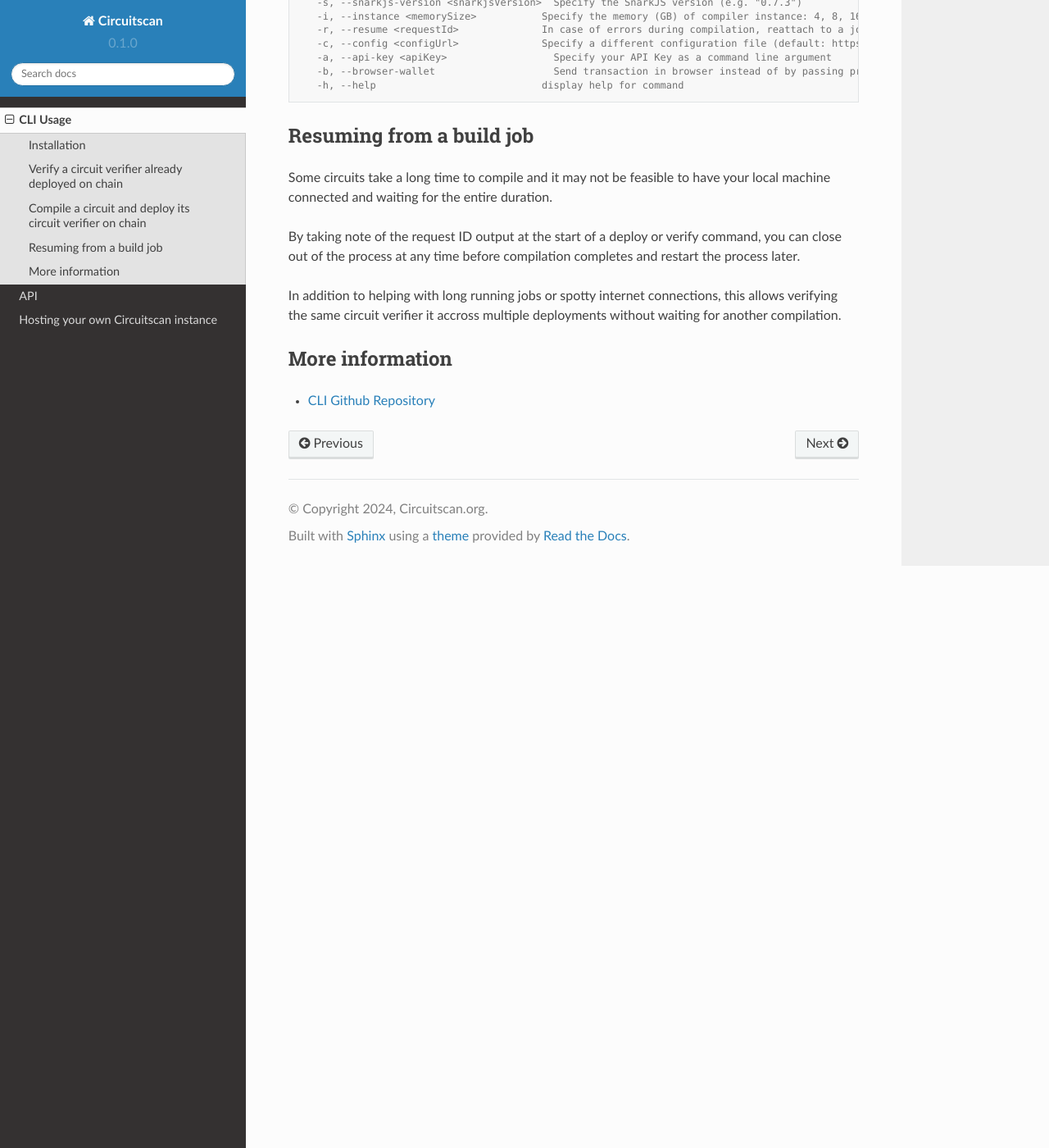
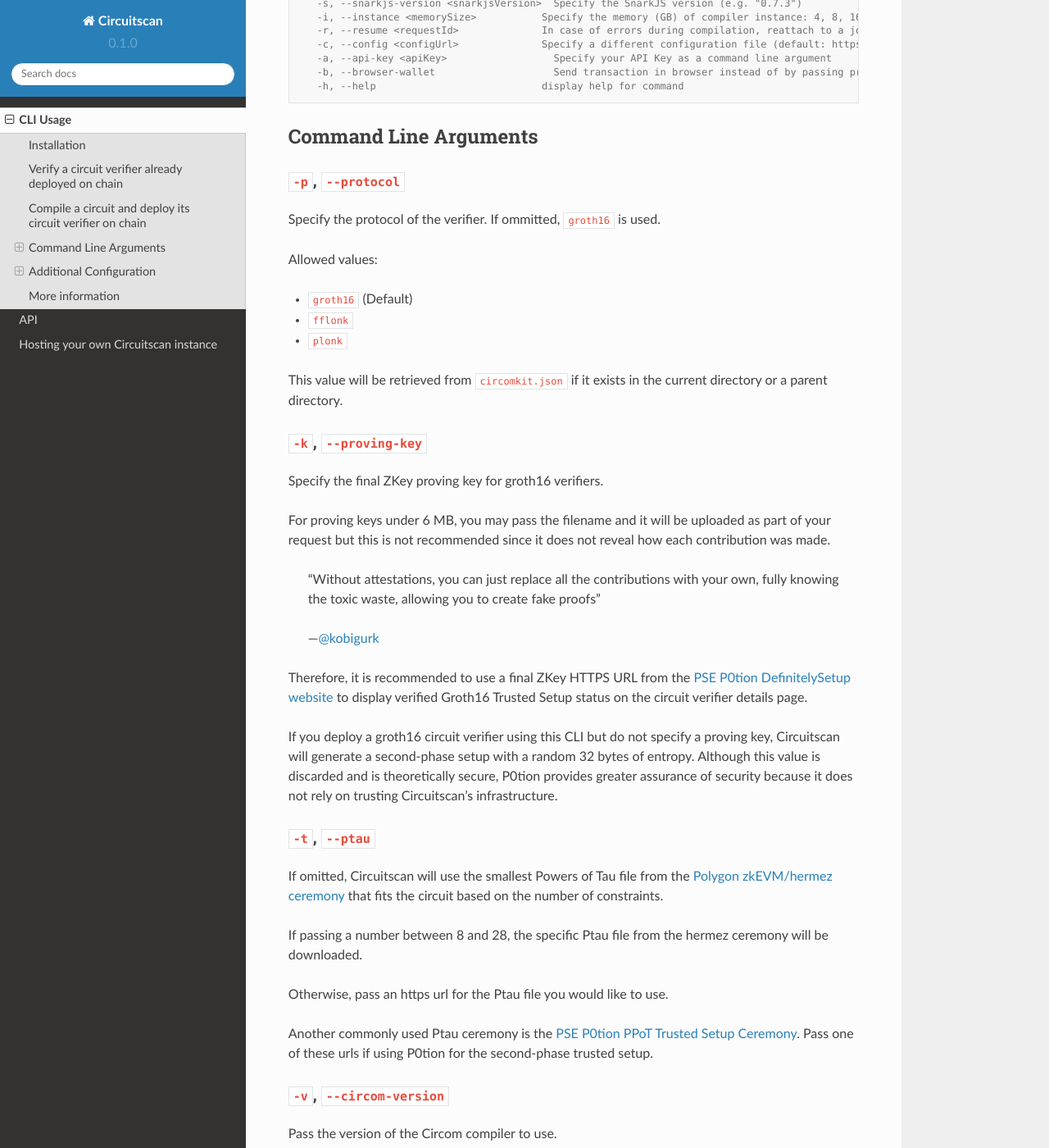
Before and after one commit to circuitscan/docs, a Sphinx documentation site: the page built from docs/source/usage.rst, in a window 1280 px wide and 1400 px high, scrolled down 1692 px. Shown: the whole window at 82% size. Built offline with Sphinx 7.4.7 and the Read the Docs theme 2.0.0, drawn with Linux system fonts in a browser that asks for light colours; some of the changed text lies outside the part shown.

Commit message:
Detailed explanation of cli arguments

```diff
--- a/docs/source/usage.rst
+++ b/docs/source/usage.rst
@@ -12,6 +12,8 @@
 
     $ npm install -g circuitscan
 
+Generate an API key by connecting your browser wallet at the `manage API key <https://circuitscan.org/manage-api-key>`_ page. No transactions are required and this is completely free to use.
+
 API Key can be specified any of the following ways in order of precedence:
 
 1. Command line argument ``-a`` or ``--api-key``
@@ -23,15 +25,14 @@
 
 A circuit verifier is verified on Circuitscan by submitting its original source code along with all the compilation options. On Circuitscan's servers, the source is compiled into its R1CS, the appropriate PTAU file is downloaded, the final ZKey is verified on Groth16 verifiers with a second-phase trusted setup, and finally the Solidity verifier source is compared against what is retrieved for the contract address from the block explorer.
 
-Specify a final ZKey HTTPS URL from the `PSE P0tion DefinitelySetup website <https://ceremony.pse.dev>`_ for verified Groth16 Trusted Setup status.
-
-By default, PTAU files are loaded from the zkEVM/Hermez trusted setup but you may specify other PTAU files like those used from `PSE P0tion PPoT Trusted Setup Ceremony <https://github.com/privacy-scaling-explorations/p0tion/blob/dev/packages/actions/src/helpers/constants.ts#L80>`_.
-
 Small differences in the Solidity sources are allowed:
 
 * Adding or removing newlines
 * The `errant hardhatc/console.sol include on PLONK verifiers <https://github.com/iden3/snarkjs/pull/464>`_ may be omitted
 * Contract name
+* *Coming Soon* ``pragma solidity`` version differences
+* *Coming Soon* Comment differences
+* *Coming Soon* Multi-verifiers a la Semaphore V4
 
 .. code-block:: console
 
@@ -79,8 +80,95 @@
       -b, --browser-wallet                    Send transaction in browser instead of by passing private key env var (overrides passed chainId)
       -h, --help                            display help for command
 
-Resuming from a build job
--------------------------
+Command Line Arguments
+----------------------
+
+``-p``, ``--protocol``
+^^^^^^^^^^^^^^^^^^^^^^
+
+Specify the protocol of the verifier. If ommitted, ``groth16`` is used.
+
+Allowed values:
+
+* ``groth16`` (Default)
+* ``fflonk``
+* ``plonk``
+
+This value will be retrieved from ``circomkit.json`` if it exists in the current directory or a parent directory.
+
+``-k``, ``--proving-key``
+^^^^^^^^^^^^^^^^^^^^^^^^^
+
+Specify the final ZKey proving key for groth16 verifiers.
+
+For proving keys under 6 MB, you may pass the filename and it will be uploaded as part of your request but this is not recommended since it does not reveal how each contribution was made.
+
+    "Without attestations, you can just replace all the contributions with your own, fully knowing the toxic waste, allowing you to create fake proofs"
+
+    -- `@kobigurk <https://x.com/kobigurk/status/1782502989850394950>`_
+
+Therefore, it is recommended to use a final ZKey HTTPS URL from the `PSE P0tion DefinitelySetup website <https://ceremony.pse.dev>`_ to display verified Groth16 Trusted Setup status on the circuit verifier details page.
+
+If you deploy a groth16 circuit verifier using this CLI but do not specify a proving key, Circuitscan will generate a second-phase setup with a random 32 bytes of entropy. Although this value is discarded and is theoretically secure, P0tion provides greater assurance of security because it does not rely on trusting Circuitscan's infrastructure.
+
+``-t``, ``--ptau``
+^^^^^^^^^^^^^^^^^
+
+If omitted, Circuitscan will use the smallest Powers of Tau file from the `Polygon zkEVM/hermez ceremony <https://github.com/iden3/snarkjs#7-prepare-phase-2>`_ that fits the circuit based on the number of constraints.
+
+If passing a number between 8 and 28, the specific Ptau file from the hermez ceremony will be downloaded.
+
+Otherwise, pass an https url for the Ptau file you would like to use.
+
+Another commonly used Ptau ceremony is the `PSE P0tion PPoT Trusted Setup Ceremony <https://github.com/privacy-scaling-explorations/p0tion/blob/dev/packages/actions/src/helpers/constants.ts#L80>`_. Pass one of these urls if using P0tion for the second-phase trusted setup.
+
+``-v``, ``--circom-version``
+^^^^^^^^^^^^^^^^^^^^^^^^^^^^
+
+Pass the version of the Circom compiler to use.
+
+Allowed values:
+
+* ``v2.1.9``
+* ``v2.1.8`` (Default)
+* ``v2.1.7``
+* ``v2.1.6``
+* ``v2.1.5``
+* ``v2.1.4``
+* ``v2.1.3``
+* ``v2.1.2``
+* ``v2.1.1``
+* ``v2.1.0``
+* ``v2.0.9``
+* ``v2.0.8``
+
+``-s``, ``--snarkjs-version``
+^^^^^^^^^^^^^^^^^^^^^^^^^^^^^
+
+Pass the version of SnarkJS to use.
+
+Allowed values:
+
+* ``0.7.4`` (Default)
+* ``0.7.3``
+* ``0.7.2``
+* ``0.7.1``
+* ``0.7.0``
+* ``0.6.11``
+
+``-i``, ``--instance``
+^^^^^^^^^^^^^^^^^^^^^^
+
+Compilations are performed on a cloud machine with the specified number of GB of memory.
+
+Please use the smallest value necessary to compile your circuits. Abuse of large instances will result in your account being banned.
+
+Allowed values: 4, 8, 16, 32, 64, 128, 256, 384, 512
+
+If ommitted, the smallest instance size is used: 4 GB.
+
+``-r``, ``--resume``
+^^^^^^^^^^^^^^^^^^^^
 
 Some circuits take a long time to compile and it may not be feasible to have your local machine connected and waiting for the entire duration.
 
@@ -88,6 +176,60 @@
 
 In addition to helping with long running jobs or spotty internet connections, this allows verifying the same circuit verifier it accross multiple deployments without waiting for another compilation.
 
+This argument may also be used to re-use a compilation output if the wrong chain/contract address is passed without waiting to compile again.
+
+``-c``, ``--config``
+^^^^^^^^^^^^^^^^^^^^
+
+This argument is only used when connecting your CLI to a different (e.g. self-hosted) instance of Circuitscan.
+
+There is no reason to use this argument when verifying or deploying circuits to circuitscan.org.
+
+``-a``, ``--api-key``
+^^^^^^^^^^^^^^^^^^^^^
+
+Overrides API key settings from either the `CIRCUITSCAN_API_KEY` environment variable, or the `~/.circuitscan` JSON user configuration.
+
+``-b``, ``--browser-wallet``
+^^^^^^^^^^^^^^^^^^^^^^^^^^^^
+
+For the ``deploy:circom`` command, this argument may be used instead of specifying the ``DEPLOYER_PRIVATE_KEY`` environment variable.
+
+A link will be provided after the circuit compiles where you will be able to connect your wallet and deploy the verifier contract.
+
+After your contract is deployed, the verification process will continue in your terminal.
+
+This is a recommended option for desktop use of the Circuitscan CLI. If using in a CI/CD environment, the environment variable provides headless operation.
+
+Additional Configuration
+------------------------
+
+A few more circuit configuration options are available if passed using a ``circomkit.json`` file.
+
+Learn more about `Circomkit <https://github.com/erhant/circomkit>`_...
+
+``optimization``
+^^^^^^^^^^^^^^^^
+
+Set the Circom compiler optimization level. (Default: 2)
+
+``include``
+^^^^^^^^^^^
+
+Specify an array of strings denoting other directories to search for included files.
+
+``prime``
+^^^^^^^^^
+
+Specify a prime value other than the default ``bn128``.
+
+Other primes require specifying a PTAU file that matches that prime.
+
+``protocol``
+^^^^^^^^^^^^
+
+The protocol may also be specified here instead of by CLI argument.
+
 More information
 ----------------
 
```
